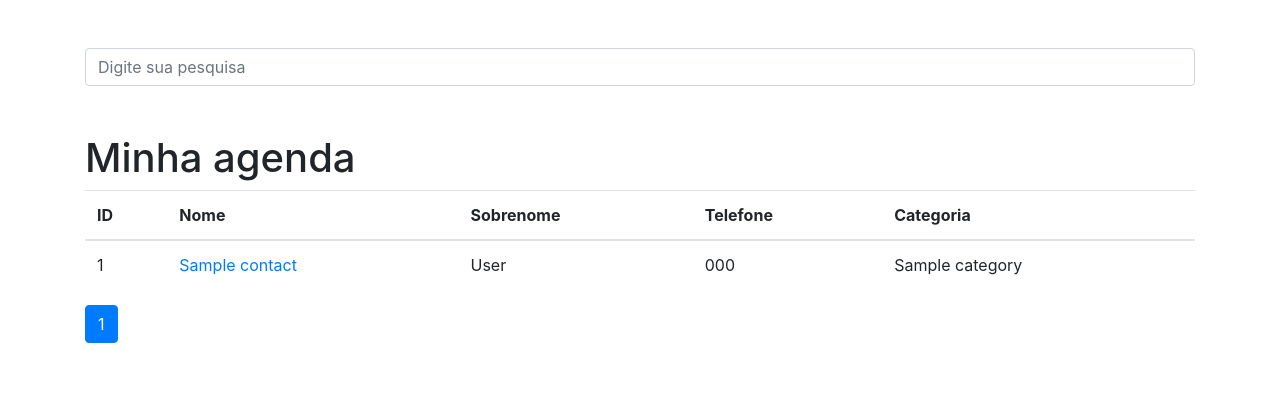
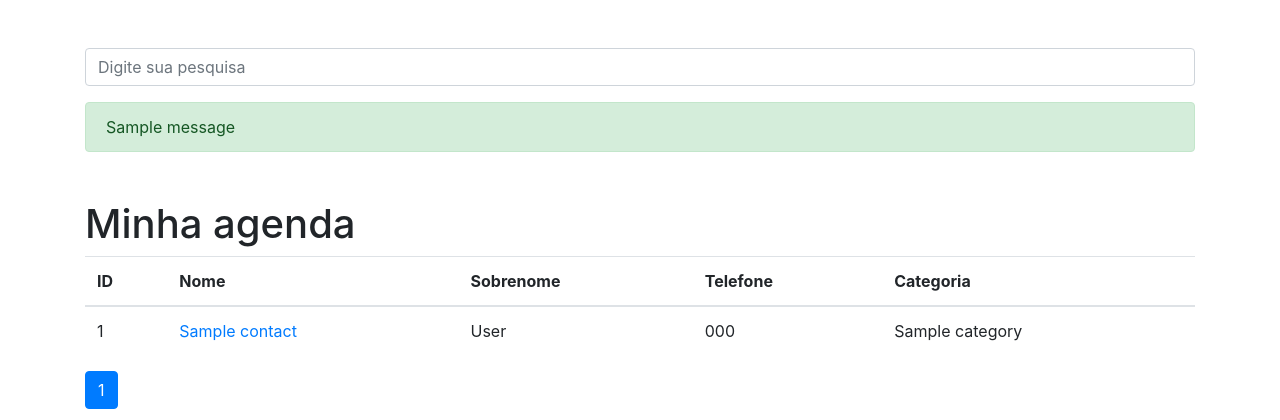
Before and after one commit to gabrielnavas/agenda_django, a Django app: page / in a window 1280 px wide. Shown: the part 56-476 px from the top of the page. Run offline with Django 3.2, Linux system fonts and the light colour scheme; tables that the repository leaves empty hold one stand-in row (values such as "Sample post"); one stand-in notice (Sample message) is shown; some libraries are stand-ins or nearby versions.

Commit message:
messages

```diff
--- a/contacts/templates/contacts/index.html
+++ b/contacts/templates/contacts/index.html
@@ -13,6 +13,8 @@
       </div>
     </div>
   </form>
+
+  {% include 'partials/_messages.html' %}
 
   <h1 class="mt-5">Minha agenda</h1>
 
--- a/contacts/views.py
+++ b/contacts/views.py
@@ -1,8 +1,9 @@
-from django.shortcuts import render, get_object_or_404
+from django.shortcuts import render, get_object_or_404, redirect
 from django.http import Http404
 from django.core.paginator import Paginator
 from django.db.models import Q, Value
 from django.db.models.functions import Concat
+from django.contrib import messages
 
 from .models import Contact
 
@@ -27,14 +28,20 @@ def show_contact(request, contact_id):
 
 def search(request):
   term=request.GET.get('term')
-  if not term:
-    return index(request)
+  if term == None:
+    messages.add_message(request, messages.ERROR, 'give me a search...')
+    return redirect('contacts.index')
   fields = Concat('name', Value(' '), 'last_name')
   contacts = Contact.objects.annotate(name_full=fields).filter(
     Q(phone__icontains=term) | Q(name_full__icontains=term),
   )
   paginator = Paginator(contacts, 3)
   contacts_paginator = paginator.get_page(term)
+  if len(contacts) == 0:
+    messages.add_message(request, messages.INFO, f'Found 0 result, ...')
+    messages.add_message(request, messages.INFO, f'do it again with other key...')
+  else:
+    messages.add_message(request, messages.SUCCESS, f'Found {len(contacts)} results')
   return render(request, 'contacts/search.html', {
     'contacts': contacts_paginator
   })
--- a/templates/base.html
+++ b/templates/base.html
@@ -23,7 +23,5 @@
     <!-- Bootstrap core JavaScript -->
     <script src="{% static 'vendor/jquery/jquery.slim.min.js' %}"></script>
     <script src="{% static 'vendor/bootstrap/js/bootstrap.bundle.min.js' %}"></script>
-
   </body>
-
 </html>
--- /dev/null
+++ b/templates/partials/_messages.html
@@ -0,0 +1,8 @@
+
+  {% if messages %}
+    {% for message in messages %}
+      <div class="alert {{ message.tags }}" role="alert" style='margin-top: 10px;'>
+        {{ message }}
+      </div>
+    {% endfor %}
+  {% endif %}
```
Also changed, not shown: contacts_django/settings.py (+11 -0 lines). Lines whose indentation alone changed are shown as unchanged.
